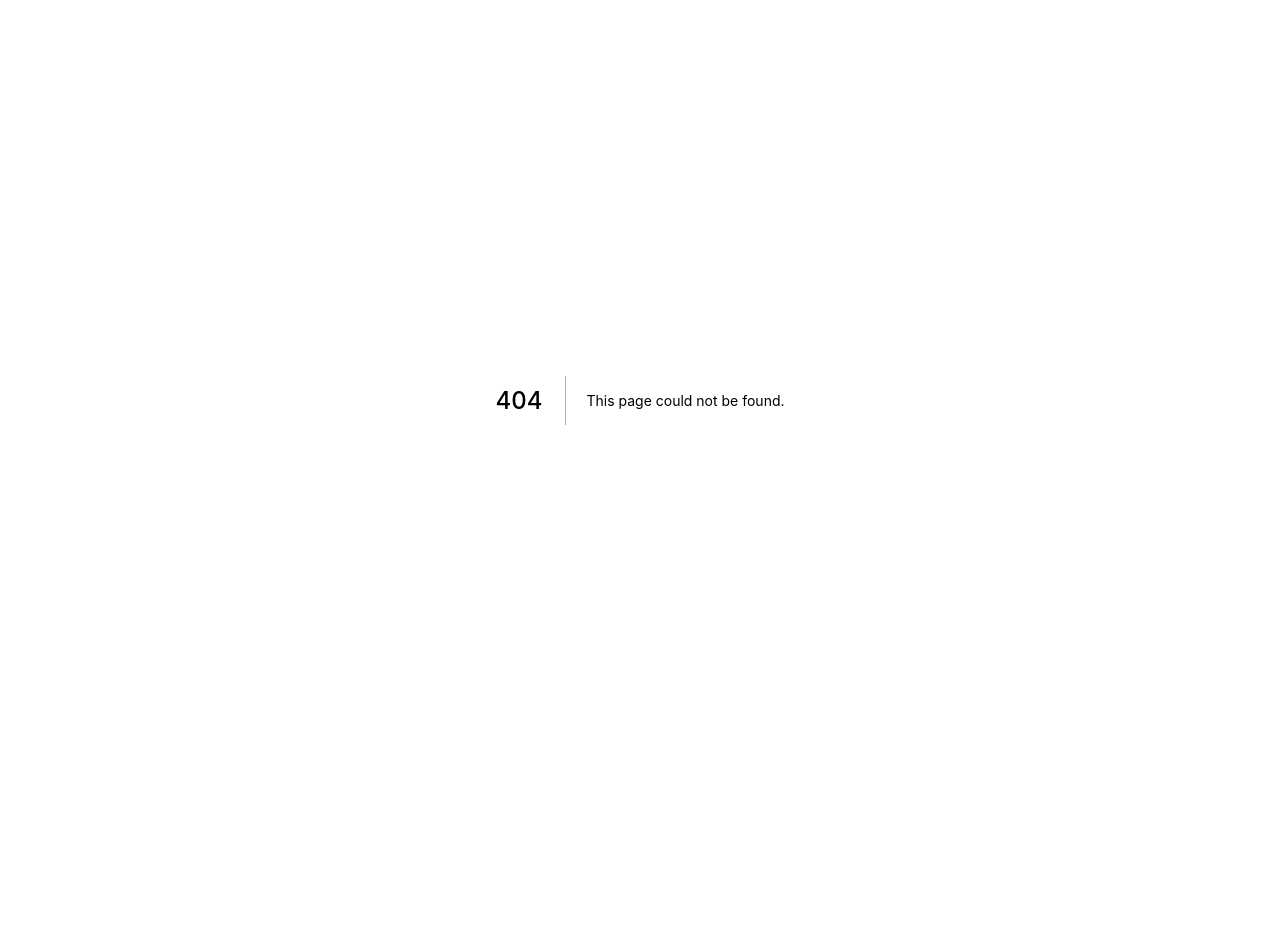
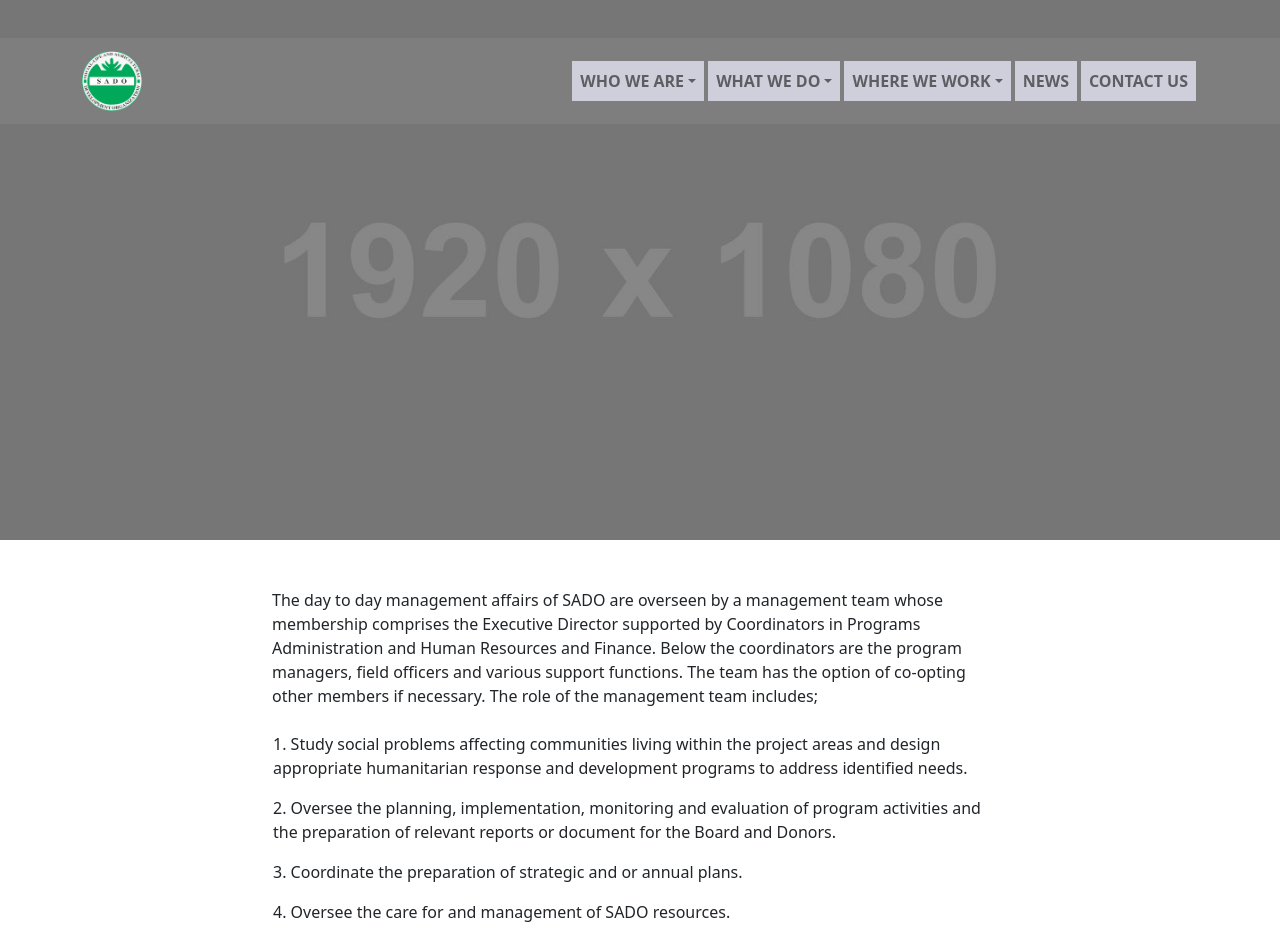
Before and after one commit to sadosomalia/SADO, a Next.js app: page /management-and-organization-structure in a window 1280 px wide. Before the commit this address had no page. Shown: the top 944 px of the page. Built offline with nearby package versions, Linux system fonts and the light colour scheme.

Commit message:
updating content

```diff
--- /dev/null
+++ b/pages/management-and-organization-structure.js
@@ -0,0 +1,89 @@
+import Meta from '../components/Meta'
+import Navigation from '../components/Navigation'
+
+const ManagementStructure = () => {
+  const carousel = [
+    {
+      _id: 1,
+      title: 'M. O. STRUCTURE',
+      image: '/slide.jpg',
+      description:
+        'The day to day management affairs of SADO are overseen by a management team whose membership comprises',
+      height: '540px',
+    },
+  ]
+
+  const list = [
+    {
+      _id: 1,
+      content:
+        'Study social problems affecting communities living within the project areas and design appropriate humanitarian response and development programs to address identified needs.',
+    },
+    {
+      _id: 2,
+      content:
+        'Oversee the planning, implementation, monitoring and evaluation of program activities and the preparation of relevant reports or document for the Board and Donors.',
+    },
+    {
+      _id: 3,
+      content: 'Coordinate the preparation of strategic and or annual plans.',
+    },
+    {
+      _id: 4,
+      content: 'Oversee the care for and management of SADO resources.',
+    },
+    {
+      _id: 5,
+      content:
+        'Ensure sufficient internal organizational management practice and capacity.',
+    },
+    {
+      _id: 6,
+      content:
+        'Harmonize/coordinate development activities in the field to ensure set results are met.',
+    },
+    {
+      _id: 7,
+      content:
+        'Advice the board of directors on policy formulation and/ or implementation.',
+    },
+  ]
+  return (
+    <>
+      <Meta
+        title='Management & Organization Structure'
+        description='The day to day management affairs of SADO are overseen by a management team whose membership comprises the Executive Director supported by Coordinators in Programs Administration and Human Resources and Finance. Below the coordinators are the program managers, field officers and various support functions.'
+      />
+      <Navigation carousel={carousel} />
+
+      <div className='container py-3'>
+        <div className='row gy-3 my-3'>
+          <div className='col-lg-8 col-md-10 col-12 mx-auto'>
+            <p>
+              The day to day management affairs of SADO are overseen by a
+              management team whose membership comprises the Executive Director
+              supported by Coordinators in Programs Administration and Human
+              Resources and Finance. Below the coordinators are the program
+              managers, field officers and various support functions. The team
+              has the option of co-opting other members if necessary. The role
+              of the management team includes;
+            </p>
+
+            <ol
+              className='list-group list-group-numbered '
+              style={{ marginLeft: '-15px' }}
+            >
+              {list.map((l) => (
+                <li key={l._id} className='list-group-item border-0'>
+                  {l.content}
+                </li>
+              ))}
+            </ol>
+          </div>
+        </div>
+      </div>
+    </>
+  )
+}
+
+export default ManagementStructure
```
Also changed, not shown: pages/board-of-directors.js (added, +67 -0 lines).
